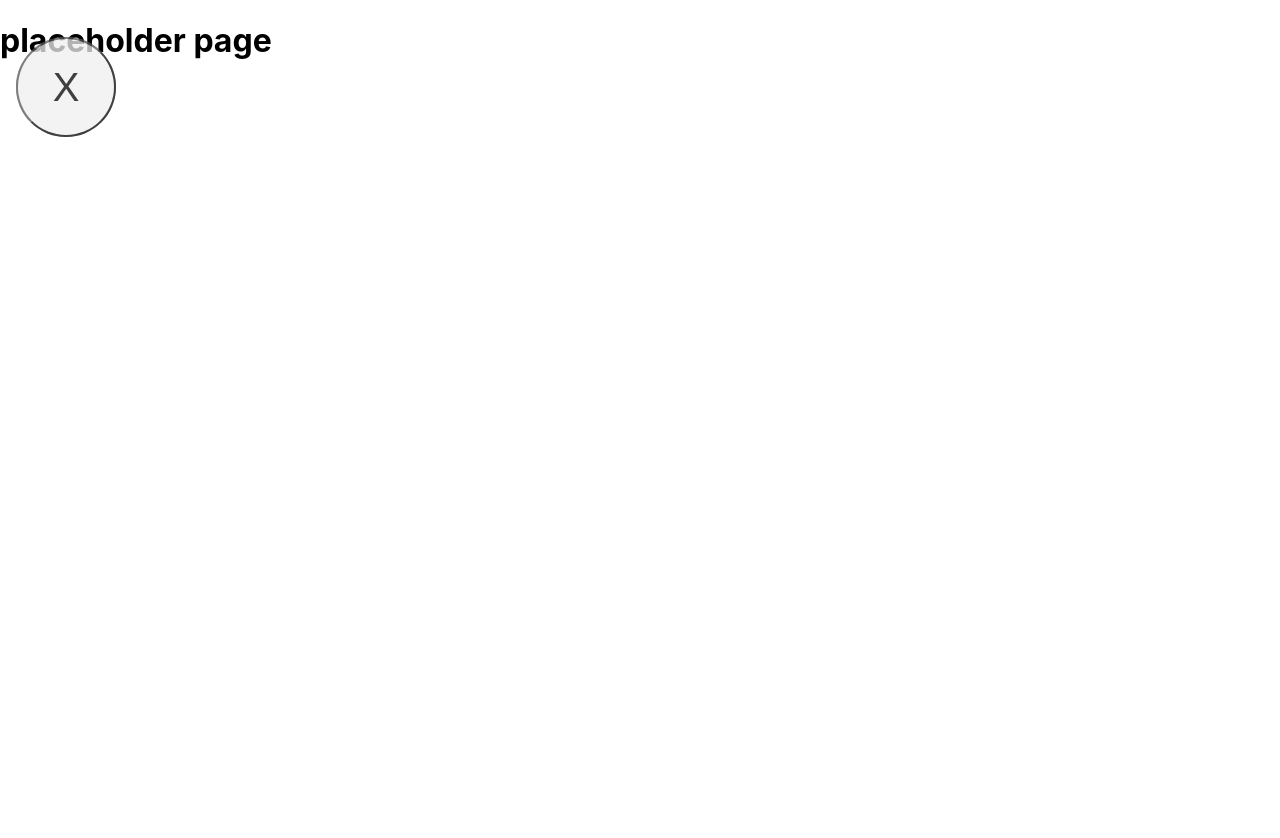
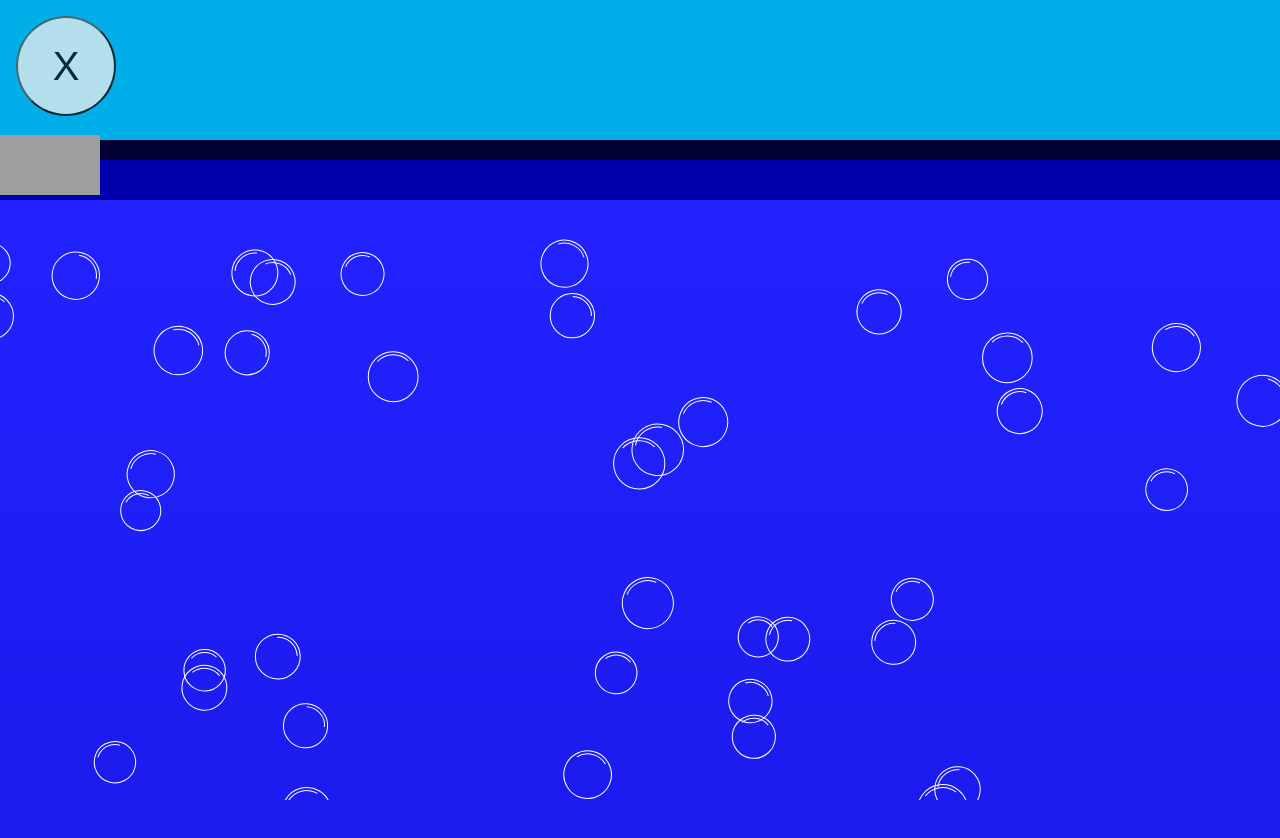
Before and after one commit to destu3/teamx, a React (Create React App) app: page /ocean in a window 1280 px wide. Shown: the top 838 px of the page. Before the commit the page ends 800 px from the top, so only its background shows below. Built offline with nearby package versions, Linux system fonts and the light colour scheme; grey boxes are pictures that could not be loaded; the HTML template or start-up script is replaced by a standard one.

Commit message:
adding ocean game prototype

```diff
--- a/src/components/ExitButton.jsx
+++ b/src/components/ExitButton.jsx
@@ -28,6 +28,7 @@ const Wrapper = styled.div`
     justify-content: center;
     opacity: 0.75;
     margin: 1em;
+    z-index: 100;
   }
   div:hover {
     background-color: lightgrey;
--- a/src/pages/Home.css
+++ b/src/pages/Home.css
@@ -1,7 +1,6 @@
 #home-container{
     display: grid;
     grid-template-columns: auto auto;
-
     width: 100vw;
     height: 100vh;
 }
@@ -9,8 +8,6 @@
 
 #ocean{
     grid-column: 1;
-
-    background-image: url("../../src/resources/ocean.jpg");
     background-size: cover;
     background-repeat: no-repeat;
     background-color: #61dafb;
--- /dev/null
+++ b/src/pages/OceanGame.css
@@ -0,0 +1,75 @@
+html,
+body {
+  height: 100%;
+}
+
+canvas {
+  position: fixed;
+  display: block;
+  width: 100%;
+  height: 100%;
+  z-index: 2;
+  cursor: pointer;
+}
+
+body {
+  margin:0;
+  width: 100%;
+}
+
+.gameArea div {
+  position: absolute;
+  width: 100%;
+}
+
+#sky {
+  background: #00afe9;
+  height: 200px;
+  z-index: 3;
+
+}
+
+.gameArea {
+
+}
+
+#sea1 {
+  background-color: #003;
+  top: 200px;
+  height: 20px;
+  z-index: 3;
+}
+
+#ship {
+  background-image: url(https://upload.wikimedia.org/wikipedia/commons/thumb/0/0d/BrnBld_UtoernSketch.svg/220px-BrnBld_UtoernSketch.svg.png);
+  background-size: contain;
+  background-repeat: no-repeat;
+  top: 200px;
+  width: 100px;
+  height: 100px;
+  margin: 0 auto;
+  background-position-y: 40px;
+  z-index: 10;
+}
+
+#sea2 {
+  background-color: #00a;
+  top: 200px;
+  height: 20px;
+  z-index: 3;
+}
+
+#sea3 {
+  background-color: #00a;
+  top: 180px;
+  height: 20px;
+  z-index: 3;
+}
+
+#sea4 {
+  background: rgb(0, 0, 170);
+  background: linear-gradient(0deg, black 0%, rgba(0, 0, 170, 1) 50%,rgba(34, 34, 255, 1) 100%);
+  top: 200px;
+  height: 800%;
+  z-index: 1;
+}
--- a/src/pages/OceanGame.jsx
+++ b/src/pages/OceanGame.jsx
@@ -1,10 +1,294 @@
 import ExitButton from "../components/ExitButton";
+import "./OceanGame.css";
+import React, { useEffect } from "react";
+import popSound from '../resources/pop.mp3';
 
 const OceanGame = () => {
+
+
+    const popAudio = new Audio(popSound);
+
+    // Function to play the popping sound
+    const playPopSound = () => {
+            popAudio.play();
+
+    };
+
+  useEffect(() => {
+
+
+    const updateElementsPosition = () => {
+        const sea1 = document.getElementById("sea1");
+        const sea2 = document.getElementById("sea2");
+        const sea3 = document.getElementById("sea3");
+        const ship = document.getElementById("ship");
+
+        if (sea1 && sea2 && sea3 && ship) {
+          const offsetY = window.pageYOffset;
+
+          sea1.style.top = `${200 + (offsetY - 200) * 0.3}px`;
+          sea2.style.top = `${200 + (offsetY - 200) * 0.2}px`;
+          sea3.style.top = `${200 + (offsetY - 200) * 0.1}px`;
+          ship.style.top = `${100 + (offsetY - 100) * 0.05}px`;
+        }
+
+        requestAnimationFrame(updateElementsPosition);
+      };
+
+      requestAnimationFrame(updateElementsPosition);
+
+    // Your JavaScript code that should run after component render
+    const canvasElement = document.querySelector('canvas');
+    canvasElement.width = document.body.clientWidth;
+    canvasElement.height = document.body.clientHeight;
+    const ctx = canvasElement.getContext('2d');
+    const count = canvasElement.height;
+    const bubbles = [];
+    const bubbleCount = 50;
+    const bubbleSpeed = 1;
+    const popLines = 6;
+    let popDistance = 40;
+    const mouseOffset = {
+      x: 0,
+      y: 0
+    };
+
+    // Animation Loop
+    function animate() {
+      // Clear Canvas
+      ctx.clearRect(0, 0, canvasElement.width, canvasElement.height);
+
+      // Draw Bubbles
+      ctx.beginPath();
+      for (let i = 0; i < bubbles.length; i++) {
+        bubbles[i].position.x = Math.sin(bubbles[i].count / bubbles[i].distanceBetweenWaves) * 50 + bubbles[i].xOff;
+        bubbles[i].position.y = bubbles[i].count;
+        bubbles[i].render();
+
+        if (bubbles[i].count < 0 - bubbles[i].radius) {
+          bubbles[i].count = canvasElement.height + bubbles[i].yOff;
+        } else {
+          bubbles[i].count -= bubbleSpeed;
+        }
+      }
+
+      // On Bubble Hover
+      for (let i = 0; i < bubbles.length; i++) {
+        if (
+          mouseOffset.x > bubbles[i].position.x - bubbles[i].radius &&
+          mouseOffset.x < bubbles[i].position.x + bubbles[i].radius
+        ) {
+          if (
+            mouseOffset.y > bubbles[i].position.y - bubbles[i].radius &&
+            mouseOffset.y < bubbles[i].position.y + bubbles[i].radius
+          ) {
+            for (let a = 0; a < bubbles[i].lines.length; a++) {
+                popDistance = bubbles[i].radius * 0.5;
+                bubbles[i].lines[a].popping = true;
+                bubbles[i].popping = true;
+            }
+          }
+        }
+      }
+
+      window.requestAnimationFrame(animate);
+    }
+
+    // Bubble Constructor
+    function createBubble() {
+      this.position = { x: 0, y: 0 };
+      this.radius = 20 + Math.random() * 6;
+      this.xOff = Math.random() * canvasElement.width - this.radius;
+      this.yOff = Math.random() * canvasElement.height;
+      this.distanceBetweenWaves = 50 + Math.random() * 40;
+      this.count = canvasElement.height + this.yOff;
+      this.color = "#fff";
+      this.lines = [];
+      this.popping = false;
+      this.maxRotation = 85;
+      this.rotation =
+        Math.floor(Math.random() * (this.maxRotation - this.maxRotation * -1)) +
+        this.maxRotation * -1;
+      this.rotationDirection = "forward";
+
+      // Populate Lines
+      for (let i = 0; i < popLines; i++) {
+        const tempLine = new createLine();
+        tempLine.bubble = this;
+        tempLine.index = i;
+
+        this.lines.push(tempLine);
+      }
+
+      this.resetPosition = function () {
+        this.position = { x: 0, y: 0 };
+        this.radius = 8 + Math.random() * 6;
+        this.xOff = Math.random() * canvasElement.width - this.radius;
+        this.yOff = Math.random() * canvasElement.height;
+        this.distanceBetweenWaves = 50 + Math.random() * 40;
+        this.count = canvasElement.height + this.yOff;
+        this.popping = false;
+      };
+
+      // Render the circles
+      this.render = function () {
+        if (this.rotationDirection === "forward") {
+          if (this.rotation < this.maxRotation) {
+            this.rotation++;
+          } else {
+            this.rotationDirection = "backward";
+          }
+        } else {
+          if (this.rotation > this.maxRotation * -1) {
+            this.rotation--;
+          } else {
+            this.rotationDirection = "forward";
+          }
+        }
+
+        ctx.save();
+        ctx.translate(this.position.x, this.position.y);
+        ctx.rotate((this.rotation * Math.PI) / 180);
+
+        if (!this.popping) {
+          ctx.beginPath();
+          ctx.strokeStyle = "white";
+          ctx.lineWidth = 1;
+          ctx.arc(0, 0, this.radius - 3, 0, Math.PI * 1.5, true);
+          ctx.stroke();
+
+          ctx.beginPath();
+          ctx.arc(0, 0, this.radius, 0, Math.PI * 2, false);
+          ctx.stroke();
+        }
+
+        ctx.restore();
+
+        // Draw the lines
+        for (let a = 0; a < this.lines.length; a++) {
+          if (this.lines[a].popping) {
+            if (
+              this.lines[a].lineLength < popDistance &&
+              !this.lines[a].inversePop
+            ) {
+              this.lines[a].popDistance += 0.06;
+            } else {
+              if (this.lines[a].popDistance >= 0) {
+                this.lines[a].inversePop = true;
+                this.lines[a].popDistanceReturn += 1;
+                this.lines[a].popDistance -= 0.03;
+              } else {
+                this.lines[a].resetValues();
+                this.resetPosition();
+              }
+            }
+
+            this.lines[a].updateValues();
+            this.lines[a].render();
+          }
+        }
+      };
+    }
+
+    // Populate Bubbles
+    for (let i = 0; i < bubbleCount; i++) {
+      const tempBubble = new createBubble();
+
+      bubbles.push(tempBubble);
+    }
+
+    // Line Constructor
+    function createLine() {
+      this.lineLength = 0;
+      this.popDistance = 0;
+      this.popDistanceReturn = 0;
+      this.inversePop = false; // When the lines reach full length they need to shrink into the end position
+      this.popping = false;
+
+      this.resetValues = function () {
+        this.lineLength = 0;
+        this.popDistance = 0;
+        this.popDistanceReturn = 0;
+        this.inversePop = false;
+        this.popping = false;
+
+        this.updateValues();
+      };
+
+      this.updateValues = function () {
+        this.x =
+          this.bubble.position.x +
+          (this.bubble.radius + this.popDistanceReturn) *
+            Math.cos((2 * Math.PI * this.index) / this.bubble.lines.length);
+        this.y =
+          this.bubble.position.y +
+          (this.bubble.radius + this.popDistanceReturn) *
+            Math.sin((2 * Math.PI * this.index) / this.bubble.lines.length);
+        this.lineLength = this.bubble.radius * this.popDistance;
+        this.endX = this.lineLength;
+        this.endY = this.lineLength;
+      };
+
+      this.render = function () {
+        this.updateValues();
+
+        ctx.beginPath();
+        ctx.strokeStyle = "white";
+        ctx.lineWidth = 2;
+        ctx.moveTo(this.x, this.y);
+        if (this.x < this.bubble.position.x) {
+          this.endX = this.lineLength * -1;
+        }
+        if (this.y < this.bubble.position.y) {
+          this.endY = this.lineLength * -1;
+        }
+        if (this.y === this.bubble.position.y) {
+          this.endY = 0;
+        }
+        if (this.x === this.bubble.position.x) {
+          this.endX = 0;
+        }
+        ctx.lineTo(this.x + this.endX, this.y + this.endY);
+        ctx.stroke();
+      };
+    }
+
+    const mouseMove = (e) => {
+      mouseOffset.x = e.offsetX;
+      mouseOffset.y = e.offsetY;
+    };
+
+    canvasElement.addEventListener("mousemove", mouseMove);
+
+    const handleResize = () => {
+      canvasElement.width = document.body.clientWidth;
+      canvasElement.height = document.body.clientHeight;
+    };
+
+    window.addEventListener("resize", handleResize);
+
+    // Start the animation loop
+    requestAnimationFrame(animate);
+  }, []);
+
+
+
     return (
         <>
             <ExitButton />
-            <h1>placeholder page</h1>
+            <section className="gameArea">
+
+                <div id="sky"></div>
+                <div id="sea1"></div>
+                <div id="sea2"></div>
+                <div id="sea3"></div>
+                <div id="ship"></div>
+                <div id="sea4"></div>
+
+                <canvas></canvas>
+
+            </section>
+
         </>
     )
 }
```
Also changed, not shown: 1 other file (tests, documents, lock files or other folders).
